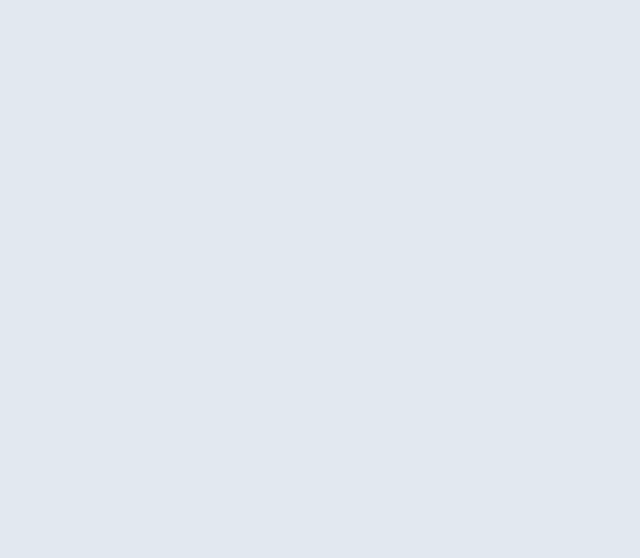
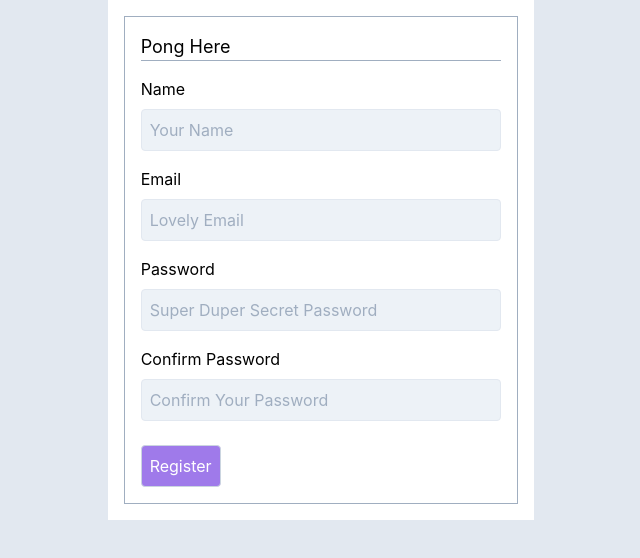
Before and after one commit to itsamanverma/React-with-Tailwind-Css, a React (Create React App) app: page / in a window 1280 px wide. Shown: the top 558 px of the page, without its empty margins (319-959 px from the left). Built offline with nearby package versions, Linux system fonts and the light colour scheme.

Commit message:
Login api integration done & start working on register api fornt & back end both

```diff
--- a/src/App.js
+++ b/src/App.js
@@ -8,6 +8,7 @@ import {
 
 import Login from './component/Login/Login';
 import Profile from './component/Profile/Profile';
+import Register from './component/Register/Register';
 
 
 function App() {
@@ -17,6 +18,7 @@ function App() {
         <Switch>
           <Route path="/login" component={Login}></Route>
           <Route path="/profile" component={Profile}></Route>
+          <Route path="/" exact component={Register}></Route>
         </Switch>
       </Router>
     </div>
--- /dev/null
+++ b/src/component/Login/Login.css
@@ -0,0 +1,14 @@
+.error {
+    color: #f44336;
+    display: relative;
+    min-height: 13px;
+    margin-left: 14px;
+    margin-right: 14px;
+    font-size: 0.75rem;
+    margin-top: 3px;
+    text-align: left;
+    font-family: "Roboto", "Helvetica", "Arial", sans-serif;
+    font-weight: 400;
+    line-height: 1.66;
+    letter-spacing: 0.03333em;
+}
--- a/src/component/Login/Login.js
+++ b/src/component/Login/Login.js
@@ -1,6 +1,7 @@
 import React, { Component } from 'react'
 import UserService from '../../services/user_service.js';
 import utility from '../../utility';
+import './Login.css';
 
 export default class Login extends Component {
 
@@ -81,6 +82,7 @@ export default class Login extends Component {
                     <form className="border border-gray-500" onSubmit={this.handleForm}>
                         <div className="p-4">
                             <h1 className="text-lg border-b border-gray-500">Ping Here</h1>
+                            {/* {errors.error.email ? <p className="text-red text-sm">{errors.error.email}</p>: ""} */}
                             <div className="mt-4">
                                 <label>Email</label>
                                 <input
@@ -106,8 +108,11 @@ export default class Login extends Component {
                                 <span className='error'>{errors.password}</span>
                             </div>
                             <div className="mt-4">
-                                <input type="submit"
-                                    className="mt-2 p-2 border border-gray-400 rounded cursor-pointer bg-purple-500 text-white" />
+                                <input
+                                    type="submit"
+                                    value="Login"
+                                    className="mt-2 p-2 border border-gray-400 rounded cursor-pointer bg-purple-500 text-white"
+                                />
                             </div>
                         </div>
                     </form>
--- /dev/null
+++ b/src/component/Register/Register.js
@@ -0,0 +1,74 @@
+import React, { Component } from 'react'
+
+export default class Register extends Component {
+    render() {
+        return (
+            <div className="flex">
+                <div className="w-1/3" />
+                <div className="w-1/3 p-4 bg-white">
+                    <form className="border border-gray-500" onSubmit={this.handleForm}>
+                        <div className="p-4">
+                            <h1 className="text-lg border-b border-gray-500">Pong Here</h1>
+                            {/* {errors.error.email ? <p className="text-red text-sm">{errors.error.email}</p>: ""} */}
+                            <div className="mt-4">
+                                <label>Name</label>
+                                <input
+                                    type="text"
+                                    name="name"
+                                    placeholder="Your Name"
+                                    autoComplete='off'
+                                    onChange={this.handleInput}
+                                    className="mt-2 p-2 bg-gray-200 rounded border border-grap-400 w-full"
+                                />
+                                {/* <span className='error'>{errors.email}</span> */}
+                            </div>
+                            <div className="mt-4">
+                                <label>Email</label>
+                                <input
+                                    type="email"
+                                    name="email"
+                                    placeholder="Lovely Email"
+                                    autoComplete='off'
+                                    onChange={this.handleInput}
+                                    className="mt-2 p-2 bg-gray-200 rounded border border-grap-400 w-full"
+                                />
+                                {/* <span className='error'>{errors.email}</span> */}
+                            </div>
+                            <div className="mt-4">
+                                <label>Password</label>
+                                <input
+                                    type="password"
+                                    name="password"
+                                    placeholder="Super Duper Secret Password"
+                                    onChange={this.handleInput}
+                                    autoComplete='off'
+                                    className="mt-2 p-2 bg-gray-200 rounded border border-grap-400 w-full"
+                                />
+                                {/* <span className='error'>{errors.password}</span> */}
+                            </div>
+                            <div className="mt-4">
+                                <label>Confirm Password</label>
+                                <input
+                                    type="password"
+                                    name="password_confirmation"
+                                    placeholder="Confirm Your Password"
+                                    autoComplete='off'
+                                    onChange={this.handleInput}
+                                    className="mt-2 p-2 bg-gray-200 rounded border border-grap-400 w-full"
+                                />
+                                {/* <span className='error'>{errors.email}</span> */}
+                            </div>
+                            <div className="mt-4">
+                                <input
+                                    type="submit"
+                                    value="Register"
+                                    className="mt-2 p-2 border border-gray-400 rounded cursor-pointer bg-purple-500 text-white"
+                                />
+                            </div>
+                        </div>
+                    </form>
+                </div>
+            </div>
+        )
+    }
+}
```
